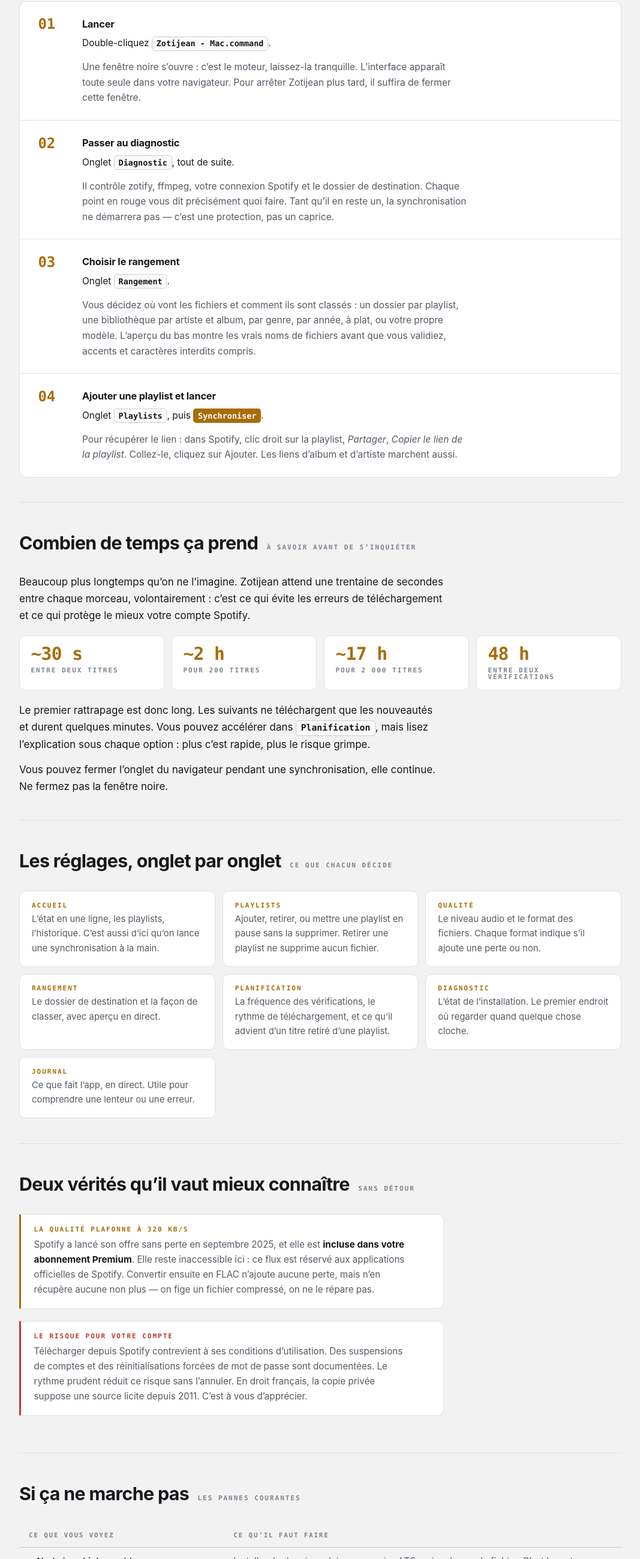
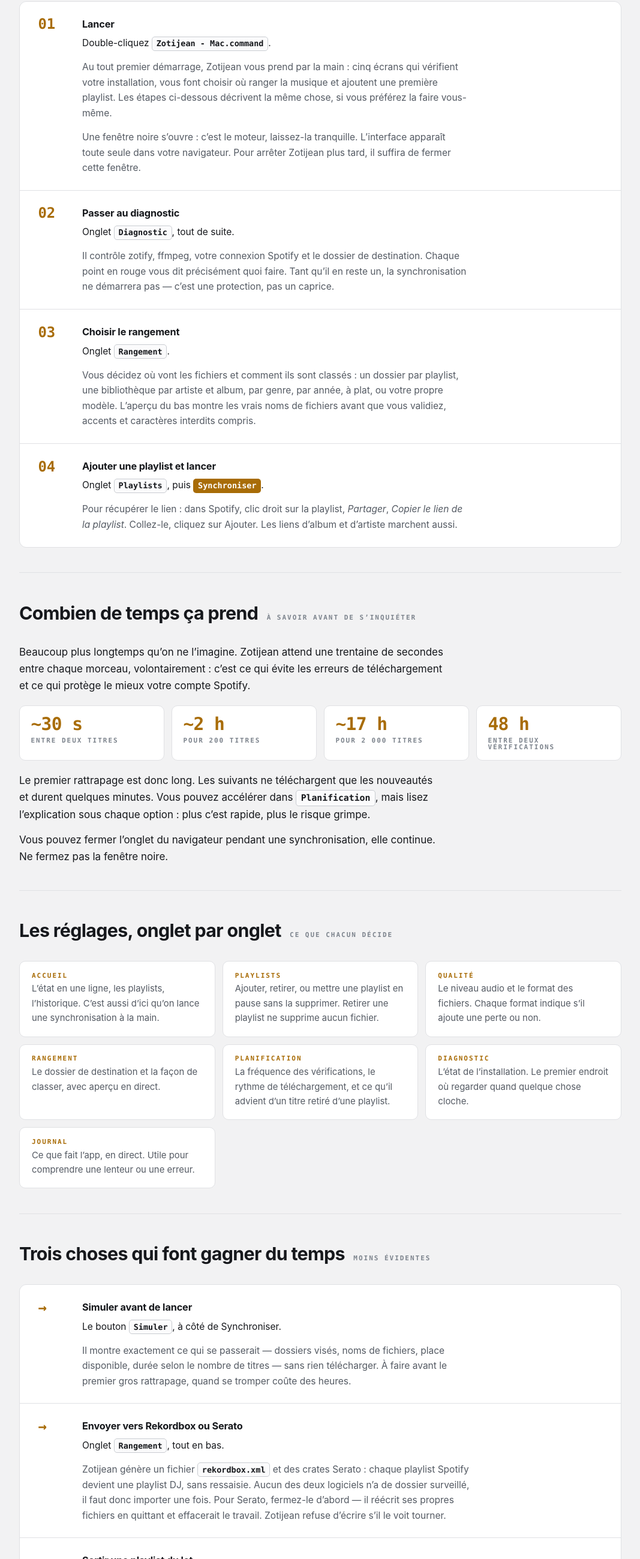
Before and after one commit to pymenvert/zotijean, a website: page public/notice.html in a window 1280 px wide. Shown: the part 1100-3699 px from the top of the page at 60% size, without its empty margins (106-1173 px from the left). Drawn offline with Linux system fonts and the light colour scheme.

Commit message:
Mettre la notice a jour avec les fonctions ajoutees
Premier lancement guide, mode simulation, exports Rekordbox et Serato,
reglages par playlist, raccourcis clavier.

```diff
--- a/public/notice.html
+++ b/public/notice.html
@@ -63,6 +63,12 @@
       <div class="voie-corps">
         <h3>Lancer</h3>
         <p>Double-cliquez <kbd>Zotijean - Mac.command</kbd>.</p>
+        <p>
+          Au tout premier démarrage, Zotijean vous prend par la main : cinq écrans
+          qui vérifient votre installation, vous font choisir où ranger la musique
+          et ajoutent une première playlist. Les étapes ci-dessous décrivent la même
+          chose, si vous préférez la faire vous-même.
+        </p>
         <p>
           Une fenêtre noire s’ouvre : c’est le moteur, laissez-la tranquille.
           L’interface apparaît toute seule dans votre navigateur. Pour arrêter
@@ -182,6 +188,63 @@
 
 <section>
   <div class="titre-section">
+    <h2>Trois choses qui font gagner du temps</h2>
+    <span class="label">Moins évidentes</span>
+  </div>
+
+  <div class="voies">
+    <div class="voie">
+      <div class="voie-num">→</div>
+      <div class="voie-corps">
+        <h3>Simuler avant de lancer</h3>
+        <p>Le bouton <span class="touche">Simuler</span>, à côté de Synchroniser.</p>
+        <p>
+          Il montre exactement ce qui se passerait — dossiers visés, noms de fichiers,
+          place disponible, durée selon le nombre de titres — sans rien télécharger.
+          À faire avant le premier gros rattrapage, quand se tromper coûte des heures.
+        </p>
+      </div>
+    </div>
+
+    <div class="voie">
+      <div class="voie-num">→</div>
+      <div class="voie-corps">
+        <h3>Envoyer vers Rekordbox ou Serato</h3>
+        <p>Onglet <span class="touche">Rangement</span>, tout en bas.</p>
+        <p>
+          Zotijean génère un fichier <kbd>rekordbox.xml</kbd> et des crates Serato :
+          chaque playlist Spotify devient une playlist DJ, sans ressaisie. Aucun des
+          deux logiciels n’a de dossier surveillé, il faut donc importer une fois.
+          Pour Serato, fermez-le d’abord — il réécrit ses propres fichiers en quittant
+          et effacerait le travail. Zotijean refuse d’écrire s’il le voit tourner.
+        </p>
+      </div>
+    </div>
+
+    <div class="voie">
+      <div class="voie-num">→</div>
+      <div class="voie-corps">
+        <h3>Sortir une playlist du lot</h3>
+        <p>Onglet <span class="touche">Playlists</span>, le chevron à droite d’une ligne.</p>
+        <p>
+          Chaque playlist peut avoir son propre dossier, sa qualité, son format et son
+          rangement. Utile pour garder toute la bibliothèque en Ogg d’origine et ne
+          convertir en FLAC que la caisse que vous emmenez en soirée. Tout ce que vous
+          laissez sur « comme le réglage général » suit les réglages communs.
+        </p>
+      </div>
+    </div>
+  </div>
+
+  <p style="margin-top:1.4rem">
+    Au clavier : les touches <kbd>1</kbd> à <kbd>7</kbd> changent d’onglet,
+    <kbd>S</kbd> lance une synchronisation, <kbd>D</kbd> ouvre le diagnostic, et
+    <kbd>?</kbd> les rappelle.
+  </p>
+</section>
+
+<section>
+  <div class="titre-section">
     <h2>Deux vérités qu’il vaut mieux connaître</h2>
     <span class="label">Sans détour</span>
   </div>
```
